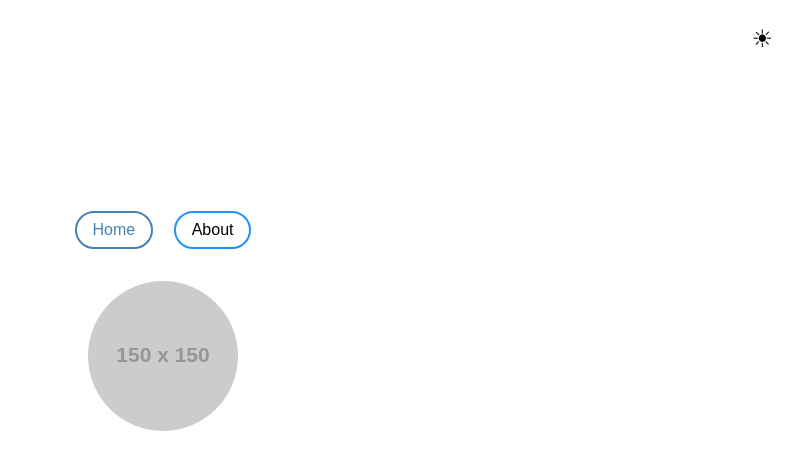
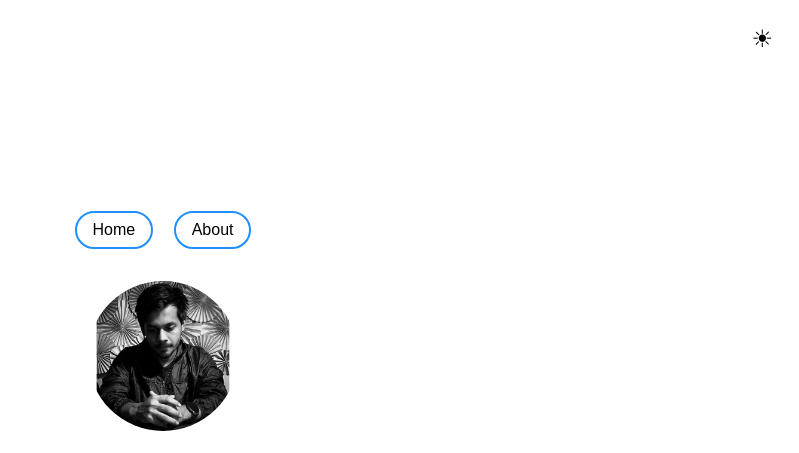
Before and after one commit to skhalidmahmud/Portfolio, a plain HTML site: page index.html in a window 1280 px wide. Both pictures are taken after a click on the button "Home". Shown: the top 453 px of the page, without its empty margins (477-1276 px from the left). Drawn offline with Linux system fonts and the light colour scheme; placeholder pictures from the web are drawn by us.

Commit message:
V0.04
Add DP

```diff
--- a/index.html
+++ b/index.html
@@ -3,11 +3,8 @@
 <head>
     <meta charset="UTF-8">
     <meta name="viewport" content="width=device-width, initial-scale=1.0">
-    <title>Portfolio</title>
-    <!-- FontAwesome CDN -->
-    <link href="https://cdnjs.cloudflare.com/ajax/libs/font-awesome/6.0.0-beta3/css/all.min.css" rel="stylesheet">
-    <!-- Add this base tag for proper relative URLs -->
-    <base href="/Portfolio/">
+    <title>Simple Website</title>
+    <link rel="stylesheet" href="https://cdnjs.cloudflare.com/ajax/libs/font-awesome/6.0.0-beta3/css/all.min.css">
     <style>
         :root {
             --bg-color: white;
@@ -41,26 +38,18 @@
         nav {
             margin: 1em 0;
         }
-
         nav button {
             padding: 0.5em 1em;
             margin: 0 0.5em;
             border: 2px solid var(--button-border);
-            background: none;
+            background: var(--bg-color);
             cursor: pointer;
             border-radius: 20px;
             font-size: 1em;
             color: var(--text-color);
             transition: border-color 0.3s, color 0.3s;
         }
-
         nav button:hover {
-            border-color: var(--button-hover-border);
-            color: var(--button-hover-border);
-        }
-
-        nav button.active {
-            background-color: var(--bg-color);
             border-color: var(--button-hover-border);
             color: var(--button-hover-border);
         }
@@ -72,7 +61,6 @@
         .social-icons {
             margin-top: 2em;
         }
-
         .social-icons a {
             margin: 0 0.5em;
             text-decoration: none;
@@ -80,7 +68,6 @@
             color: var(--icon-color);
             transition: color 0.3s;
         }
-
         .social-icons a:hover {
             color: var(--button-hover-border);
         }
@@ -96,9 +83,14 @@
             color: var(--icon-color);
             transition: color 0.3s;
         }
-
         #toggleNightMode:hover {
             color: var(--button-hover-border);
+        }
+
+        img.profile-pic {
+            width: 150px;
+            height: 150px;
+            border-radius: 50%;
         }
     </style>
 </head>
@@ -111,7 +103,7 @@
         </nav>
         <div class="content" id="content">
             <!-- Default Home Content -->
-            <img src="https://via.placeholder.com/150" alt="Profile Picture" style="border-radius: 50%;">
+            <img src="khalid.JPG" alt="Profile Picture" class="profile-pic">
             <h1 style="font-size: 2em;">Khalid Mahmud</h1>
             <p style="font-size: 1.2em;">IT Student and Web Enthusiast</p>
             <div class="social-icons">
@@ -137,7 +129,7 @@
         // Function to load Home content
         function loadHome() {
             content.innerHTML = `
-                <img src="https://via.placeholder.com/150" alt="Profile Picture" style="border-radius: 50%;">
+                <img src="khalid.JPG" alt="Profile Picture" class="profile-pic">
                 <h1 style="font-size: 2em;">Khalid Mahmud</h1>
                 <p style="font-size: 1.2em;">IT Student and Web Enthusiast</p>
                 <div class="social-icons">
```
Also changed, not shown: khalid.JPG (added).
